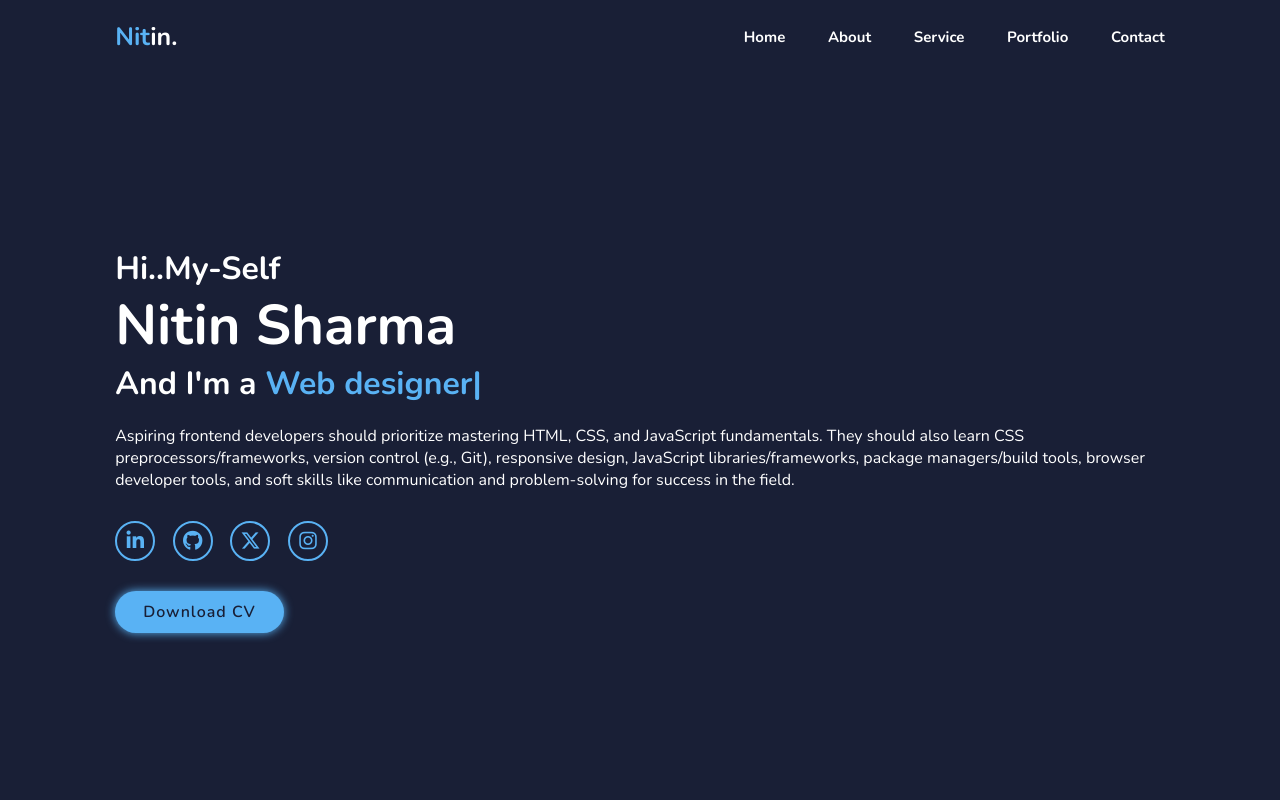
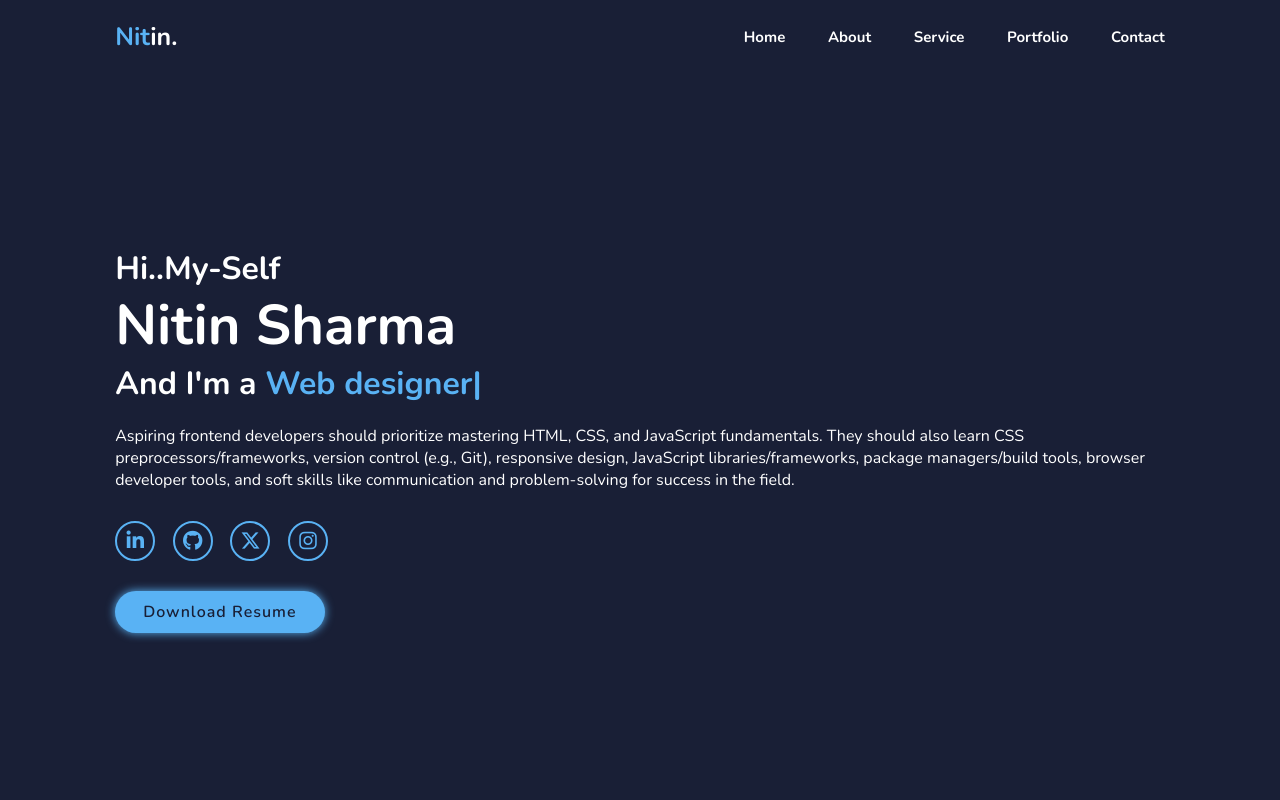
Before and after one commit to nitin810784/Portfolio-, a plain HTML site: page index.html in a window 1280 px wide. Shown: the top 800 px of the page. Drawn offline with nearby package versions, Linux system fonts and the light colour scheme.

Commit message:
Update index.html

```diff
--- a/index.html
+++ b/index.html
@@ -45,8 +45,7 @@
             class="fa-brands fa-instagram"></i></a>
       </div>
       <!-- <a href="#" class="btn">Download CV</a> -->
-      <a href="https://drive.google.com/file/d/1Ow3t91EGxB9m6QMRNLLJScET8GyvAsHD/view?usp=drivesdk" class="btn"
-        download>Download CV</a>
+      <button class="btn" id="downloadButton">Download Resume</button>
     </div>
   </section>
   <section class="about" id="About">
```
